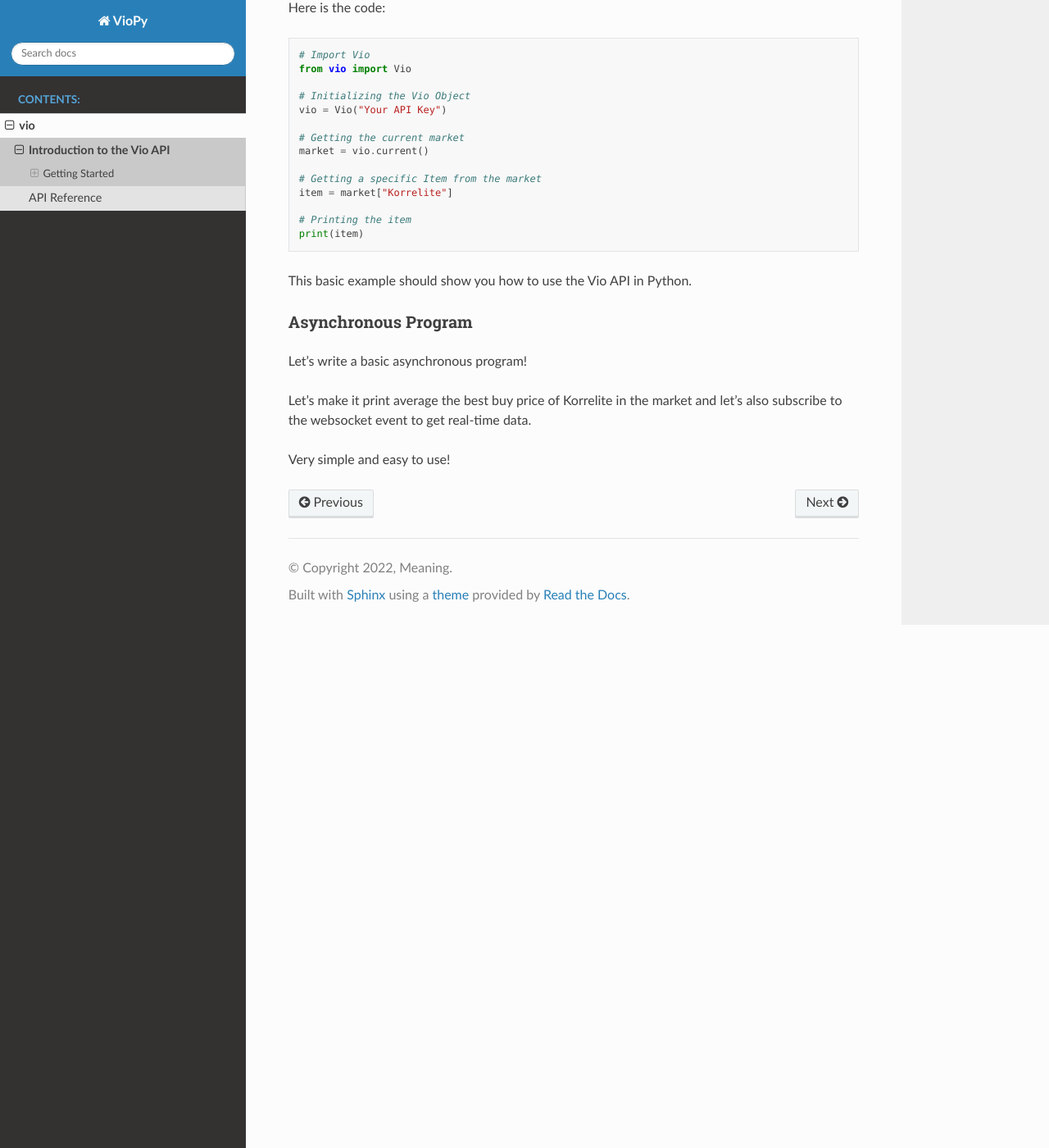
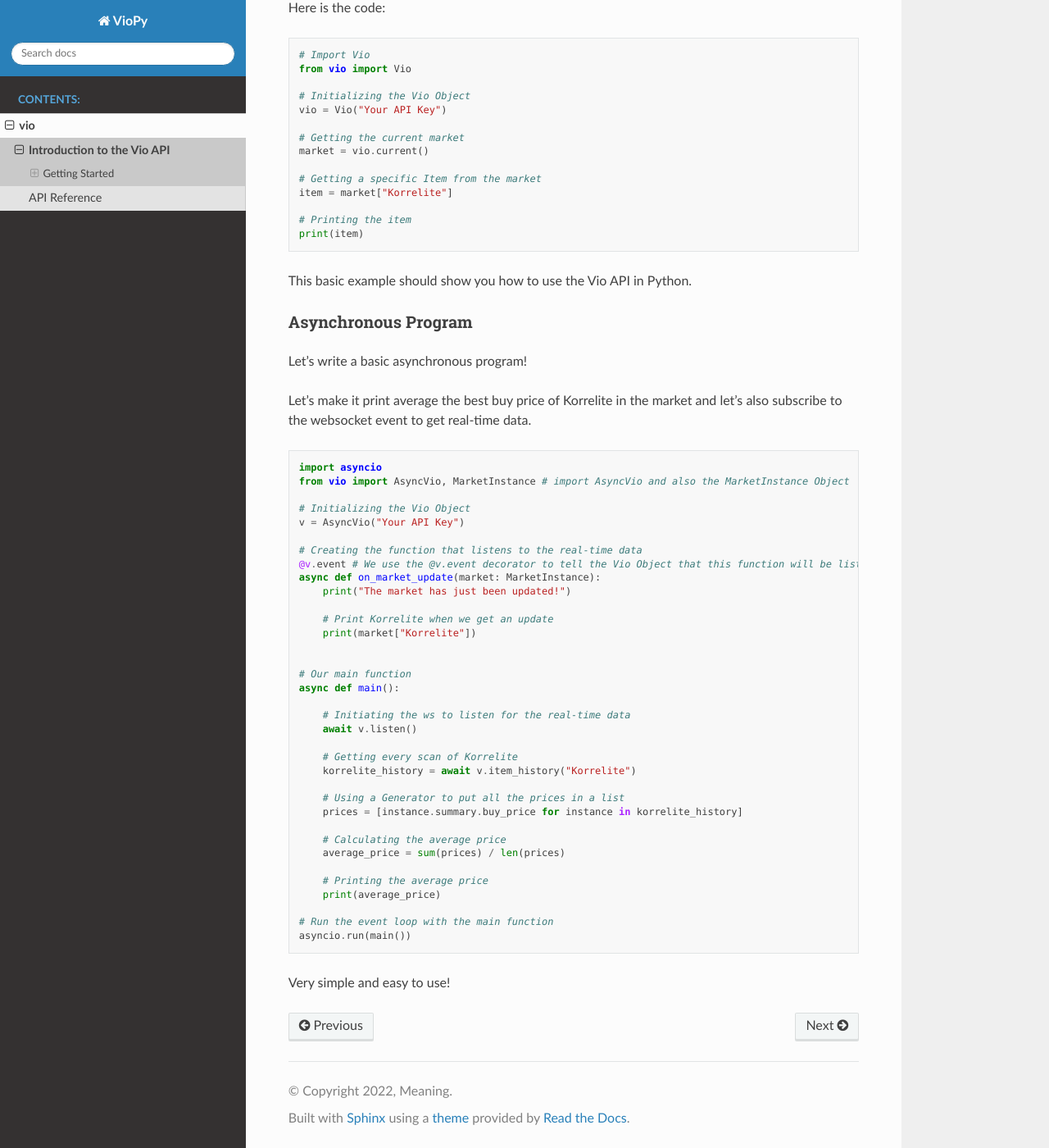
Before and after one commit to WhyDoWeLiveWithoutMeaning/VioPy, a Sphinx documentation site: the page built from docs/intro.rst, in a window 1280 px wide and 1400 px high, scrolled down 824 px. Shown: the whole window at 82% size. Built offline with Sphinx 7.4.7 and the Read the Docs theme 2.0.0, drawn with Linux system fonts in a browser that asks for light colours.

Commit message:
oops minor fix

```diff
--- a/docs/intro.rst
+++ b/docs/intro.rst
@@ -64,10 +64,9 @@ Let's make it print average the best buy price of Korrelite in the market
 and let's also subscribe to the websocket event to get real-time data.
 
 .. code-block:: python3
+
     import asyncio
-
-    # import AsyncVio and also the MarketInstance Object
-    from vio import AsyncVio, MarketInstance
+    from vio import AsyncVio, MarketInstance # import AsyncVio and also the MarketInstance Object
 
     # Initializing the Vio Object
     v = AsyncVio("Your API Key")
```
